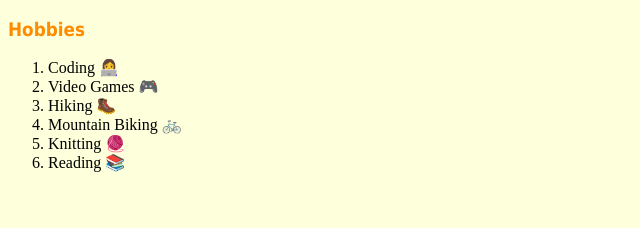
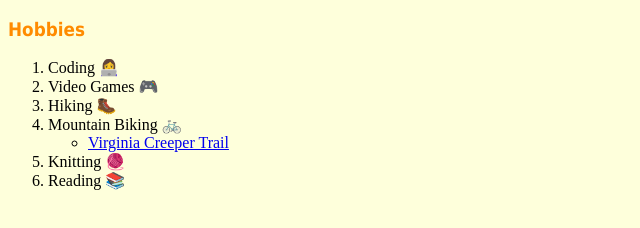
Before and after one commit to Kimisprings/CV, a plain HTML site: page hobbies.html in a window 1280 px wide. Shown: the whole page, without its empty margins (0-640 px from the left). Drawn offline with Linux system fonts and the light colour scheme.

Commit message:
Added sub list under mountain biking.

```diff
--- a/hobbies.html
+++ b/hobbies.html
@@ -14,6 +14,11 @@
     <li>Video Games 🎮</li>
     <li>Hiking 🥾</li>
     <li>Mountain Biking 🚲</li>
+        <ul>
+        <li> <a href="https://vacreepertrail.com/">
+           Virginia Creeper Trail</a>
+        </li>
+      </ul>
     <li>Knitting 🧶</li>
     <li>Reading 📚</li>
   </ol>
```
